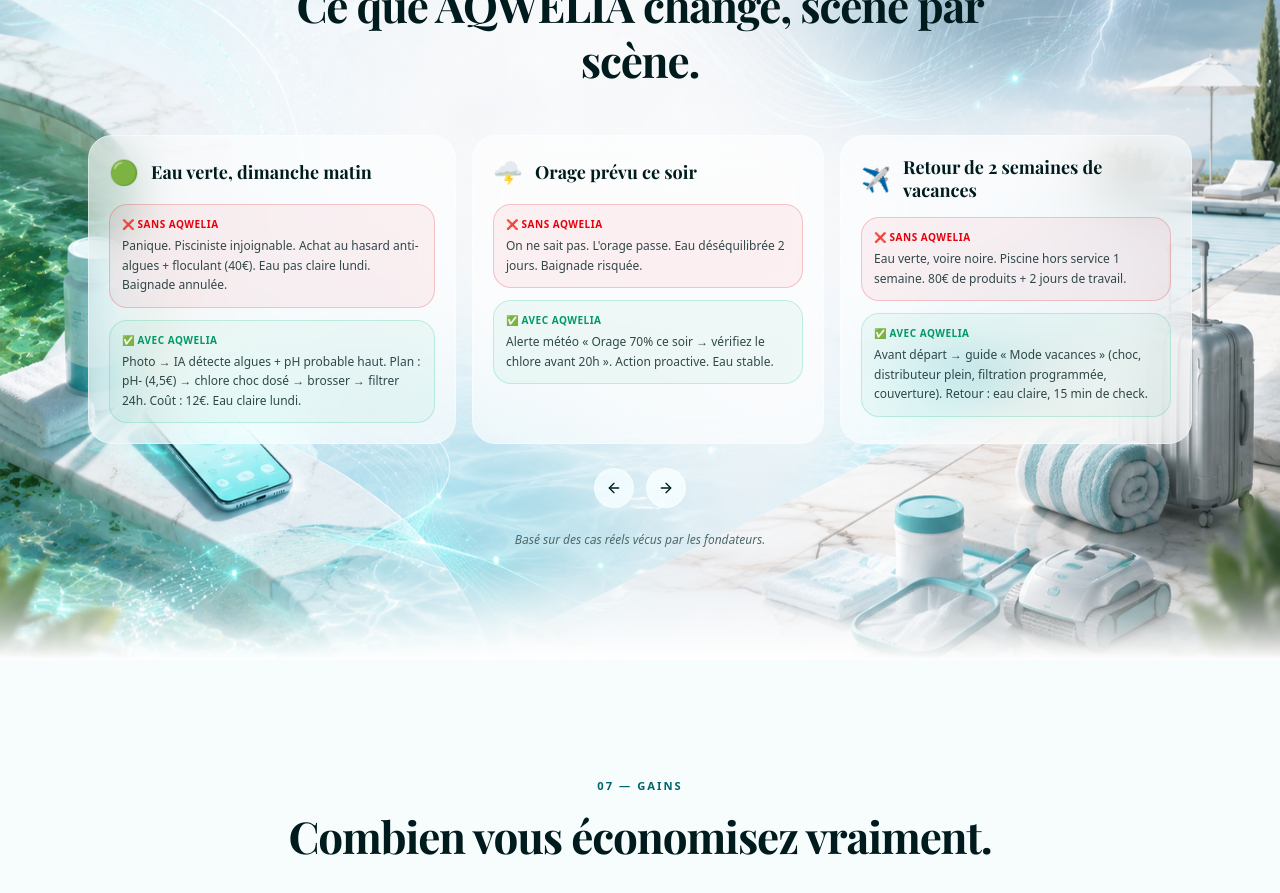
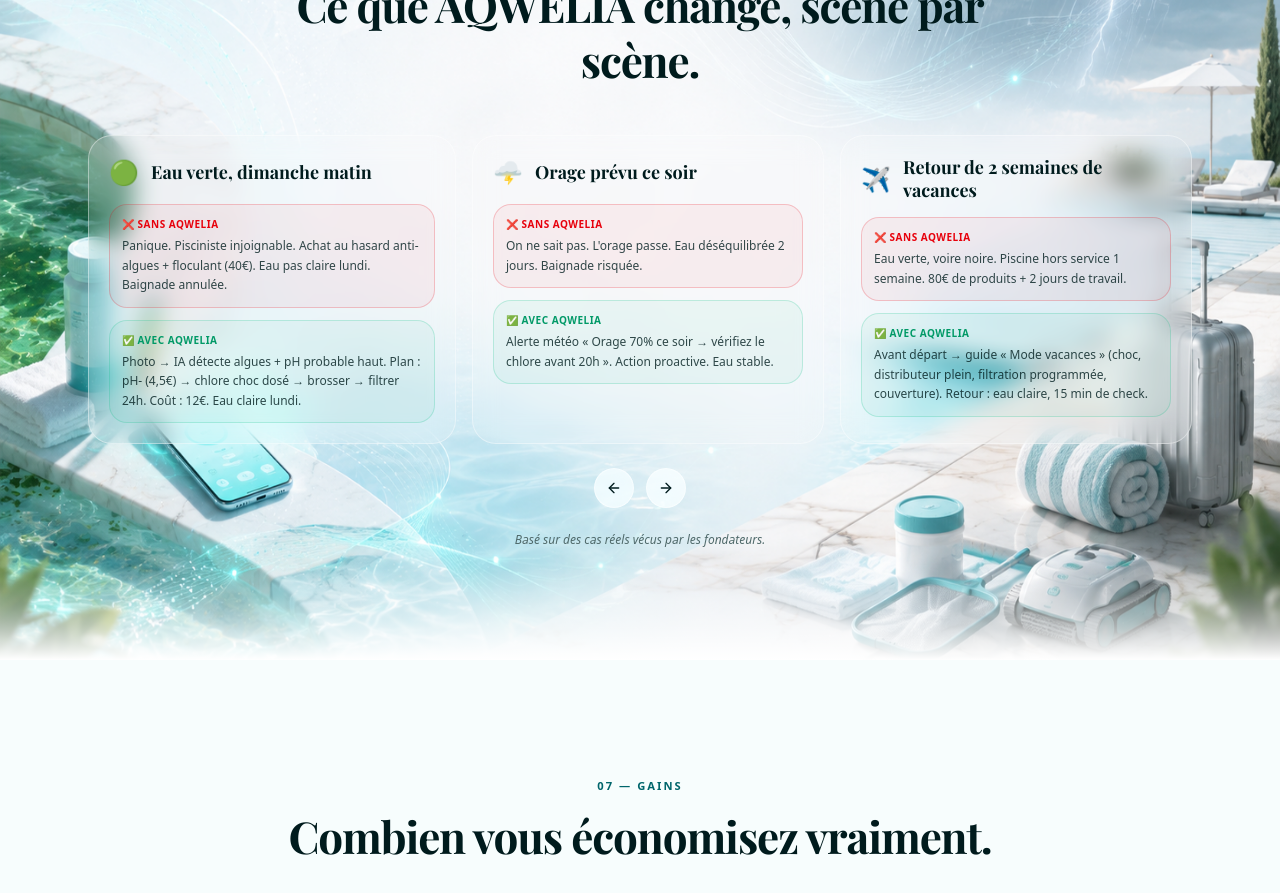
Before and after one commit to ejd5/aquamind-ai, a Next.js app: page / in a window 1280 px wide. Shown: the part 6440-7333 px from the top of the page. Built offline with nearby package versions, Linux system fonts and the light colour scheme; no server answers.

Commit message:
fix(ui): simulations cards — more transparent to see background
bg-white/60 → bg-white/10 (much more transparent)
backdrop-blur-xl → backdrop-blur-md (lighter blur)

```diff
--- a/src/components/landing/sections/simulations.tsx
+++ b/src/components/landing/sections/simulations.tsx
@@ -151,7 +151,7 @@
       whileInView={{ opacity: 1, y: 0 }}
       viewport={{ once: true, margin: '-40px' }}
       transition={{ duration: 0.5, delay: (index % 3) * 0.08 }}
-      className="group relative h-full overflow-hidden rounded-2xl border border-white/40 bg-white/60 p-5 backdrop-blur-xl transition-all hover:-translate-y-1 hover:shadow-xl dark:border-white/10 dark:bg-white/[0.03]"
+      className="group relative h-full overflow-hidden rounded-2xl border border-white/40 bg-white/10 p-5 backdrop-blur-md transition-all hover:-translate-y-1 hover:shadow-xl dark:border-white/10 dark:bg-white/[0.03]"
     >
       <span className="pointer-events-none absolute inset-x-0 top-0 h-px bg-gradient-to-r from-transparent via-gold to-transparent opacity-0 transition-opacity group-hover:opacity-100" />
       <div className="flex items-center gap-3">
```
